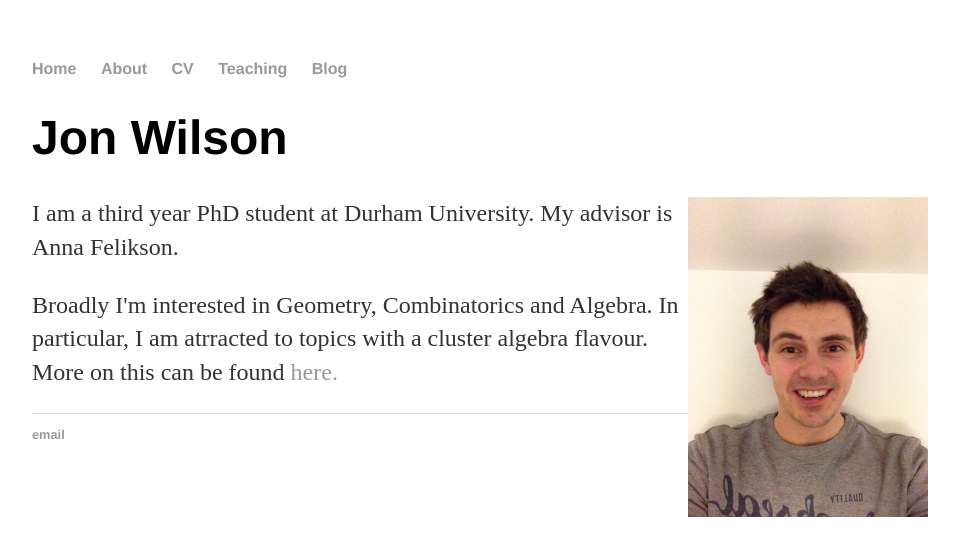
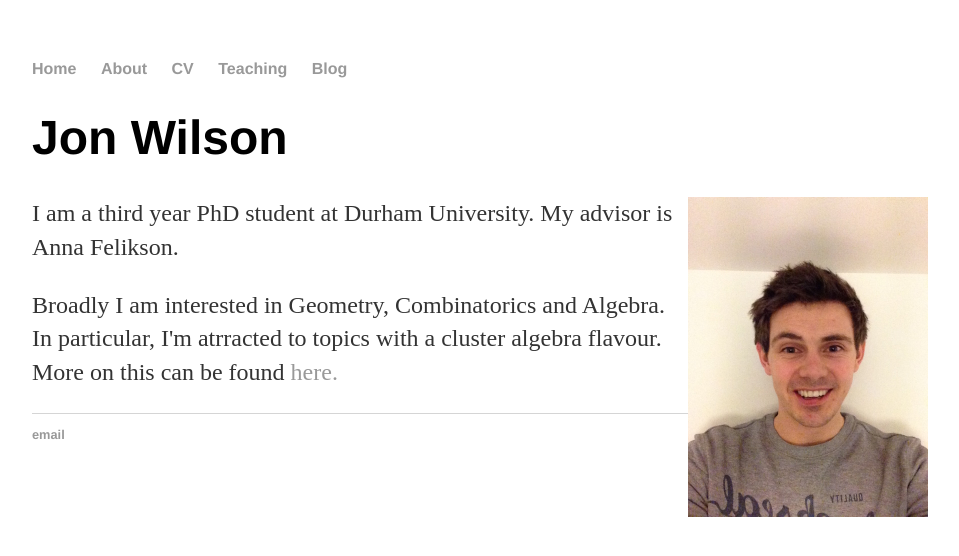
Before and after one commit to jon-m-wilson/jon-m-wilson.github.io, a Jekyll site: the page built from index.html, in a window 1280 px wide. Shown: the top 556 px of the page, without its empty margins (160-1119 px from the left). Built offline with Jekyll 4.4.1, drawn with Linux system fonts in a browser that asks for light colours.

Commit message:
Update index.html

```diff
--- a/index.html
+++ b/index.html
@@ -10,6 +10,6 @@ title: Jon Wilson
 	<h1>Jon Wilson</h1>
 	<p> <img src="photoofme.jpg" style="float:right;width:240px;height:320px;" HSPACE=”50”> </p>
 	<p>I am a third year PhD student at Durham University. My advisor is Anna Felikson.</p>
-	<p>Broadly I'm interested in Geometry, Combinatorics and Algebra. In particular, I am atrracted to topics with a cluster algebra flavour.
+	<p>Broadly I am interested in Geometry, Combinatorics and Algebra. In particular, I'm atrracted to topics with a cluster algebra flavour.
 	More on this can be found <a href="/about">here. </a></p>
 </div><!-- /.blurb -->
```
